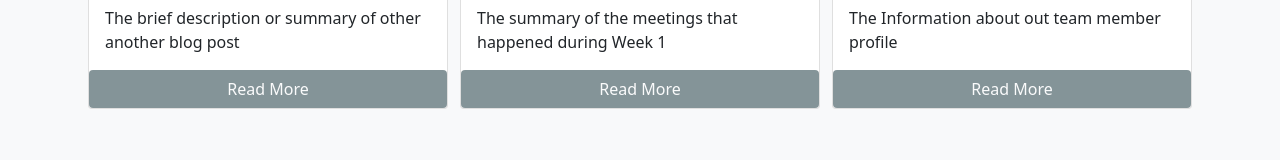
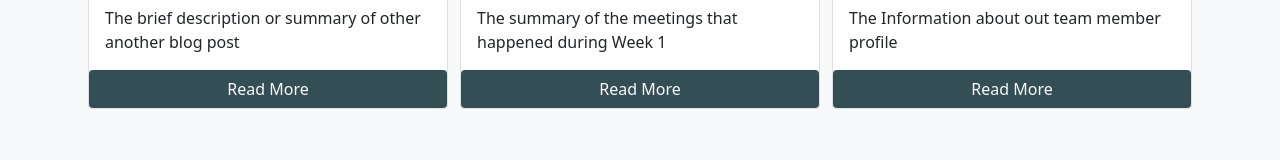
Before and after one commit to Aurellya/FYP-22-S2-10, a Next.js app: page /blog in a window 1280 px wide. Shown: the part 470-630 px from the top of the page. Built offline with nearby package versions, Linux system fonts and the light colour scheme.

Commit message:
fix ui issue]

```diff
--- a/styles/globals.css
+++ b/styles/globals.css
@@ -41,20 +41,12 @@ a {
   width: 100%!important;
   background: #344E55!important;
   color: #F8F9FA!important;
-  opacity: .6;
+  /* opacity: .6; */
 }
 
 input, textarea{
   background: #F8F9FA!important;
 }
-
-/* .title-bg{
-  background-image: url("/images/background/home-bg.jpg");
-  background-position: center;
-  background-size: cover;
-  color: white;
-  padding: 50px 0;
-} */
 
 tr, td, th{
  border: 1px solid black!important;
```
